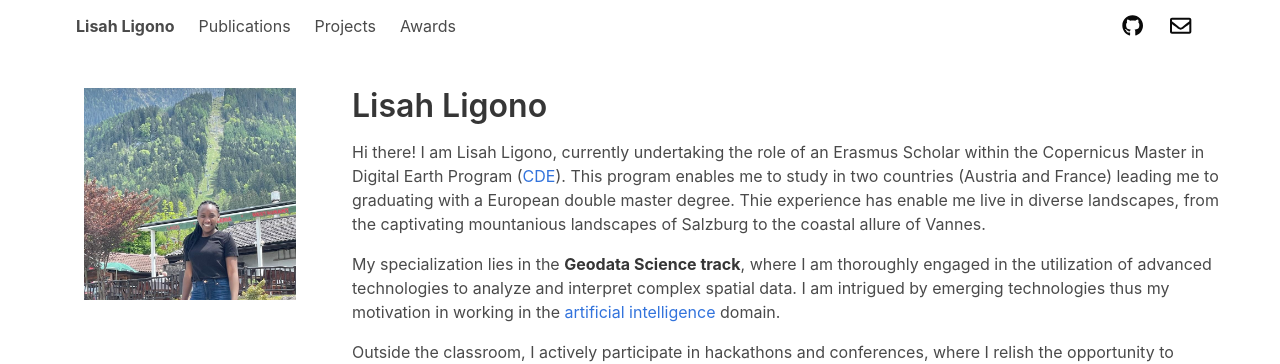
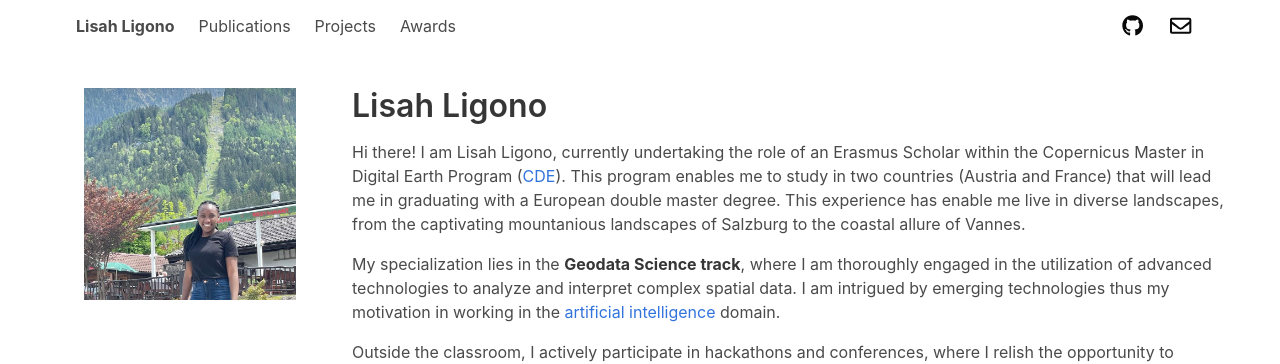
Before and after one commit to lisahligono/lisahligono.github.io, a Jekyll site: the page built from index.html, in a window 1280 px wide. Shown: the top 364 px of the page. Built offline with Jekyll 4.4.1, drawn with Linux system fonts in a browser that asks for light colours; nearby versions of some CDN libraries; a style sheet for code colours, icons or effects is not loaded.

Commit message:
Update description.md

```diff
--- a/_includes/description.md
+++ b/_includes/description.md
@@ -1,4 +1,4 @@
-Hi there! I am Lisah Ligono, currently undertaking the role of an Erasmus Scholar within the Copernicus Master in Digital Earth Program ([CDE](https://master-cde.eu)). This program enables me to study in two countries (Austria and France) leading me to graduating with a European double master degree. Thie experience has enable me live in diverse landscapes, from the captivating mountanious landscapes of Salzburg to the coastal allure of Vannes.
+Hi there! I am Lisah Ligono, currently undertaking the role of an Erasmus Scholar within the Copernicus Master in Digital Earth Program ([CDE](https://master-cde.eu)). This program enables me to study in two countries (Austria and France) that will lead me in graduating with a European double master degree. This experience has enable me live in diverse landscapes, from the captivating mountanious landscapes of Salzburg to the coastal allure of Vannes.
 
 My specialization lies in the **Geodata Science track**, where I am thoroughly engaged in the utilization of advanced technologies to analyze and interpret complex spatial data. I am intrigued by emerging technologies thus my motivation in working in the [artificial intelligence](https://en.wikipedia.org/wiki/Artificial_intelligence) domain.
 
```
